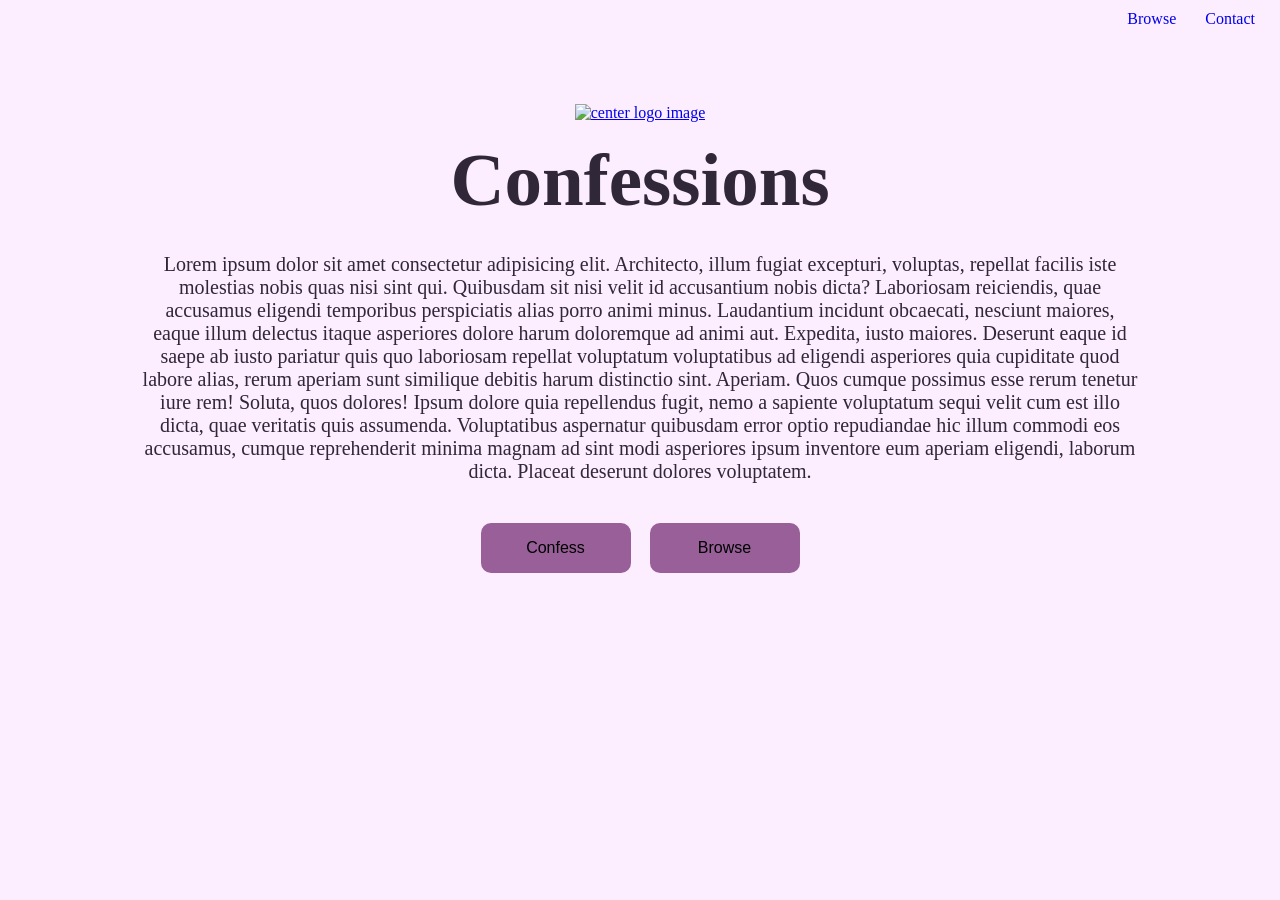
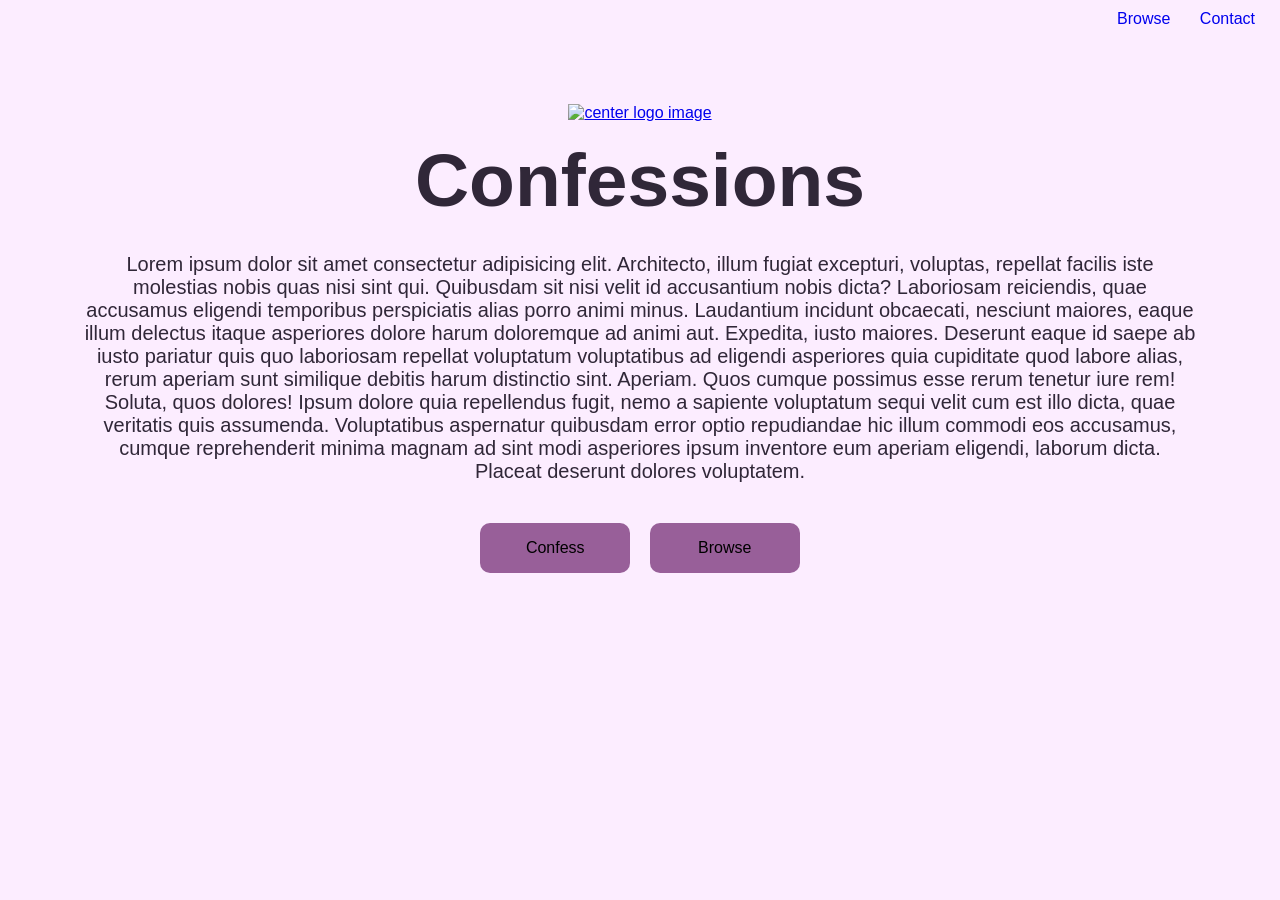

Minor dtylistic updates; trying to get back into the swing of things

--- a/public/css/main.css
+++ b/public/css/main.css
@@ -2,6 +2,13 @@ body {
   background-color: #FCEDFF;
   color: #302738;
 }
+@font-face {
+  font-family: "Chewy";
+  src: url(/public/font/Chewy-Regular.ttf);
+}
+body {
+  font-family: Chewy, sans-serif;
+}
 body .browse-confession .browse-confession:hover {
   background-color: rgba(0, 0, 0, 0.36);
 }
@@ -30,6 +37,10 @@ nav {
   width: 100vw;
   height: 50px;
 }
+nav .nav-img {
+  width: 75px;
+  height: 75px;
+}
 nav ul {
   float: right;
   margin: 10px 25px 10px 100px;
@@ -53,6 +64,8 @@ main {
 main #main-img {
   margin-top: 50px;
   margin-bottom: 15px;
+  width: 300px;
+  height: 300px;
 }
 main .title {
   font-size: 75px;
@@ -64,6 +77,7 @@ main .home-text {
   text-align: center;
   margin-top: 30px;
   margin-bottom: 30px;
+  font-weight: lighter;
 }
 main .buttons {
   display: inline-block;
@@ -144,6 +158,9 @@ main input[type=file] {
   font-size: 15pt;
   text-align: center;
   margin-top: 30px;
+}
+.browse-confession img:hover {
+  cursor: pointer;
 }
 
 .like-toggle:hover {
